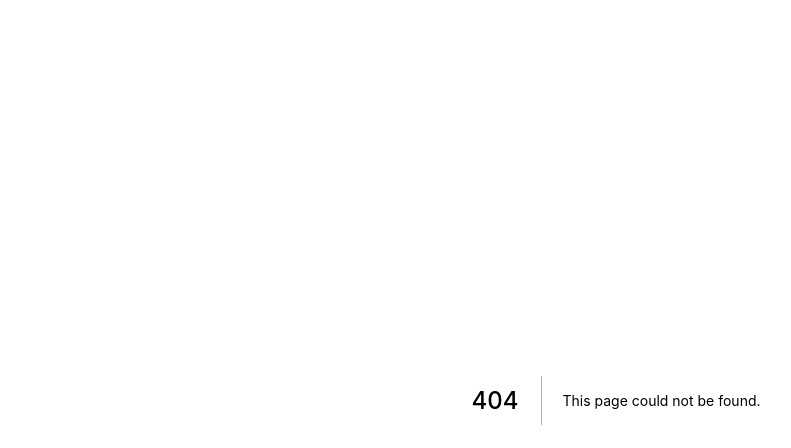
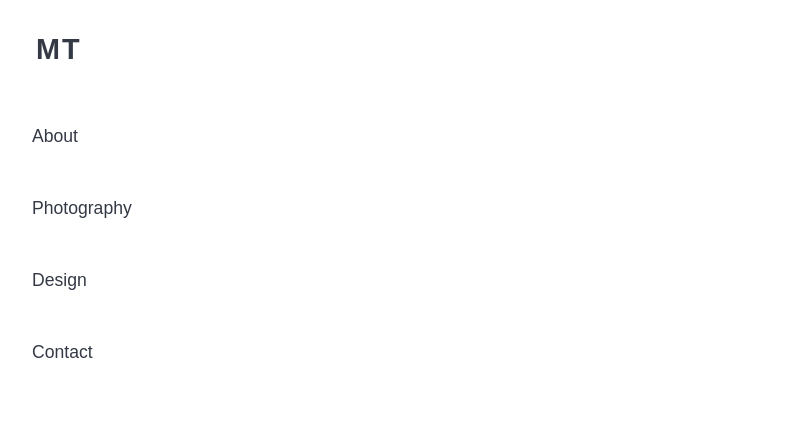
Before and after one commit to manasa884/next-portfolio, a Next.js app: page /design in a window 1280 px wide. Before the commit this address had no page. Shown: the top 448 px of the page, without its empty margins (24-815 px from the left). Built offline with nearby package versions, Linux system fonts and the light colour scheme.

Commit message:
add links to other pages

```diff
--- a/components/navigation/sidebar.js
+++ b/components/navigation/sidebar.js
@@ -1,13 +1,15 @@
-import { List, ListItem, Typography } from '@material-ui/core'
+import { List, ListItem } from '@material-ui/core'
+import Link from 'next/link'
 import styles from './sidebar.module.scss'
 
 const Sidebar = props => {
   return (
     <div className={styles.container}>
       <List className={styles.list}>
-        <ListItem className={styles.listItem}>About</ListItem>
-        <ListItem className={styles.listItem}>Resume</ListItem>
-        <ListItem className={styles.listItem}>Library</ListItem>
+        <Link href="/"><ListItem button className={styles.listItem}>About</ListItem></Link>
+        <Link href="/photography"><ListItem button className={styles.listItem}>Photography</ListItem></Link>
+        <Link href="/design"><ListItem button className={styles.listItem}>Design</ListItem></Link>
+        <Link href="/contact"><ListItem button className={styles.listItem}>Contact</ListItem></Link>
       </List>
     </div>
   )
--- /dev/null
+++ b/pages/design.js
@@ -0,0 +1,10 @@
+import Layout from '../components/layout/layout'
+
+export default function Design() {
+  return (
+    <>
+      <Layout>
+      </Layout>
+    </>
+  )
+}
--- a/pages/index.module.scss
+++ b/pages/index.module.scss
@@ -12,7 +12,6 @@
 
 .aboutPhoto {
   width: 100%;
-  // min-width: 150px;
   border-radius: 15px;
   box-shadow: 0px 2px 6px rgba($color: #000000, $alpha: 0.16);
 }
```
Also changed, not shown: pages/contact.js (added, +10 -0 lines), pages/photography.js (added, +10 -0 lines).
